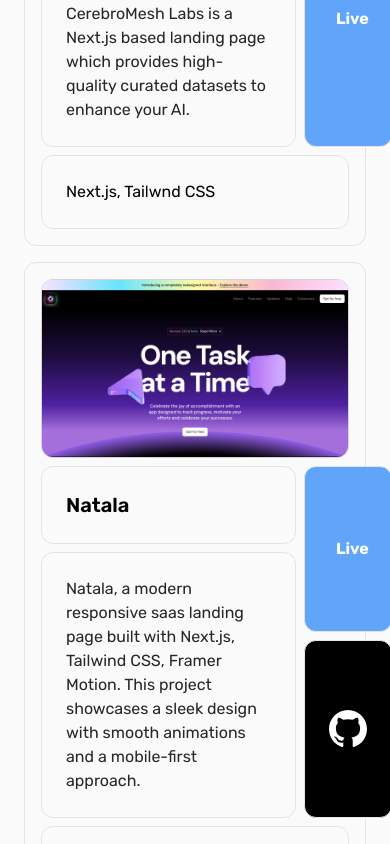
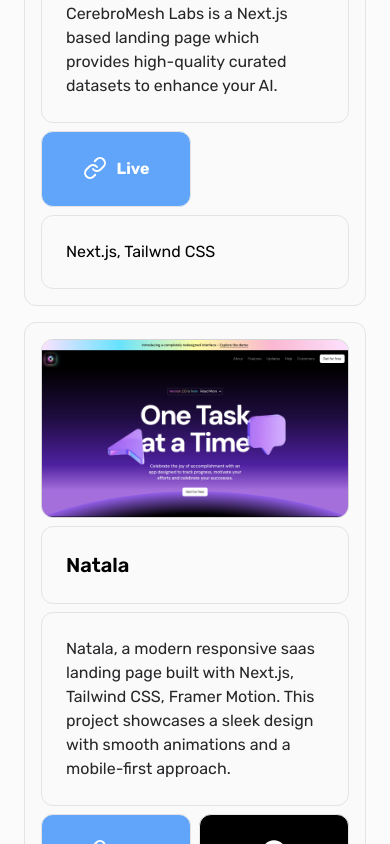
Before and after one commit to NurAlam123/bento, a Next.js app: page / in a window 390 px wide. Shown: the part 2220-3064 px from the top of the page. Built offline with nearby package versions, Linux system fonts and the light colour scheme.

Commit message:
fix(projects): fix responsiveness

```diff
--- a/src/components/grids/Projects.tsx
+++ b/src/components/grids/Projects.tsx
@@ -20,17 +20,17 @@ const Projects = () => {
               className="image w-full object-cover"
             />
           </Box>
-          <Box className="col-span-10 p-0 border-none" boxVairant="section">
+          <Box className="md:col-span-10 p-0 border-none" boxVairant="section">
             <Box className="text-xl font-semibold flex items-center">
               {project.title}
             </Box>
             <Box className="text-md text-zinc-800">{project.description}</Box>
           </Box>
-          <Box className="col-span-2 p-0 border-none" boxVairant="section">
+          <Box className="md:col-span-2 p-0 border-none" boxVairant="section">
             {project.links.live && (
               <LinkBox
                 href={project.links.live}
-                className="flex justify-center items-center bg-blue-400 text-white"
+                className="col-span-6 md:col-span-full flex justify-center items-center bg-blue-400 text-white"
               >
                 <LinkChain /> <span className="font-bold ms-2">Live</span>
               </LinkBox>
@@ -38,9 +38,9 @@ const Projects = () => {
             {project.links.github && (
               <LinkBox
                 href={project.links.github}
-                className="flex justify-center items-center bg-black fill-white"
+                className="col-span-6 md:col-span-full flex justify-center items-center bg-black fill-white"
               >
-                <Github />
+                <Github className="size-6" />
               </LinkBox>
             )}
           </Box>
--- a/src/components/ui/Box.tsx
+++ b/src/components/ui/Box.tsx
@@ -14,7 +14,7 @@ const Box = ({ className, boxVairant = "normal", ...rest }: BoxProps) => {
             "col-span-12 p-6 border bg-zinc-50 border-zinc-200 rounded-xl",
           boxVairant === "image" && "col-span-12",
           boxVairant === "section" &&
-            "col-span-12 p-4 gap-2 border bg-zinc-50 border-zinc-200 rounded-xl grid grid-cols-12",
+            "col-span-12 p-4 gap-2 border bg-zinc-50 border-zinc-200 rounded-xl grid grid-cols-12 grid-flow-dense",
         ),
         className,
       )}
```
